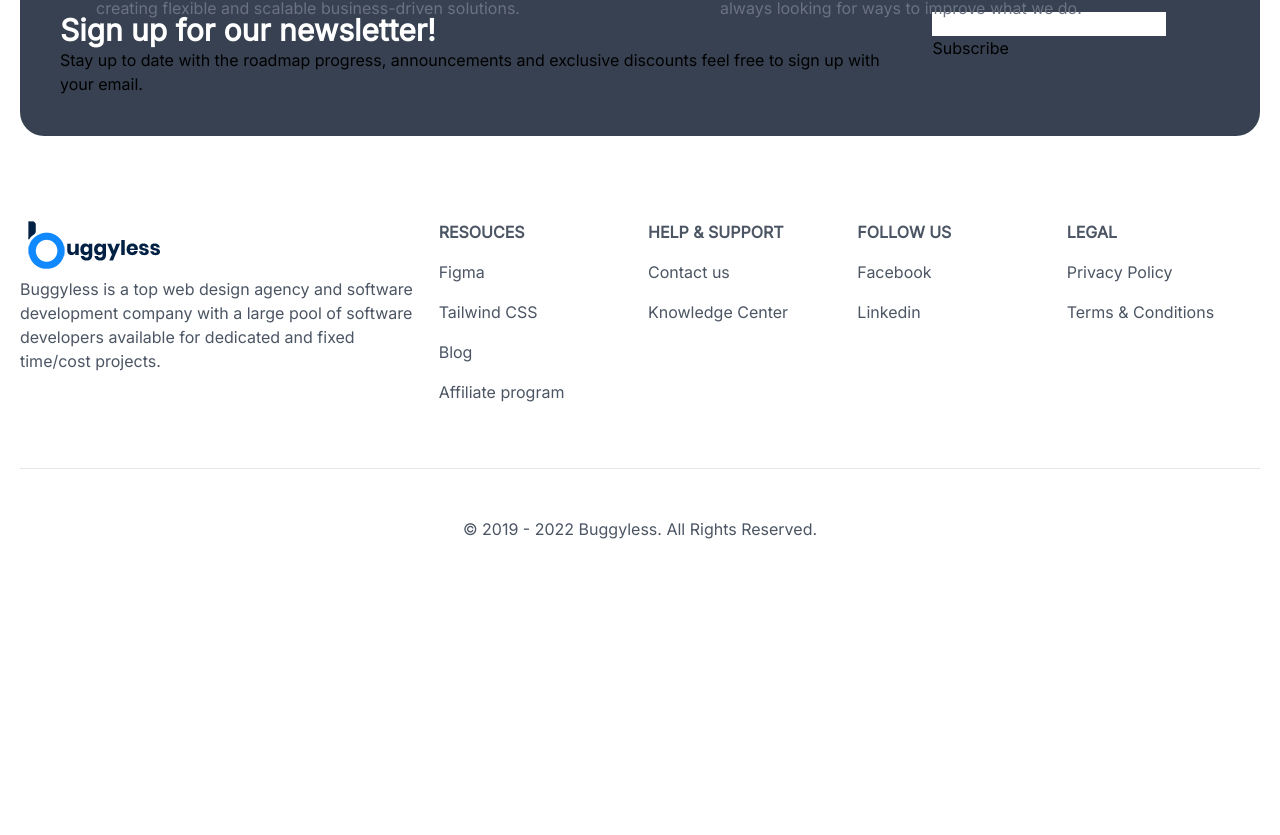
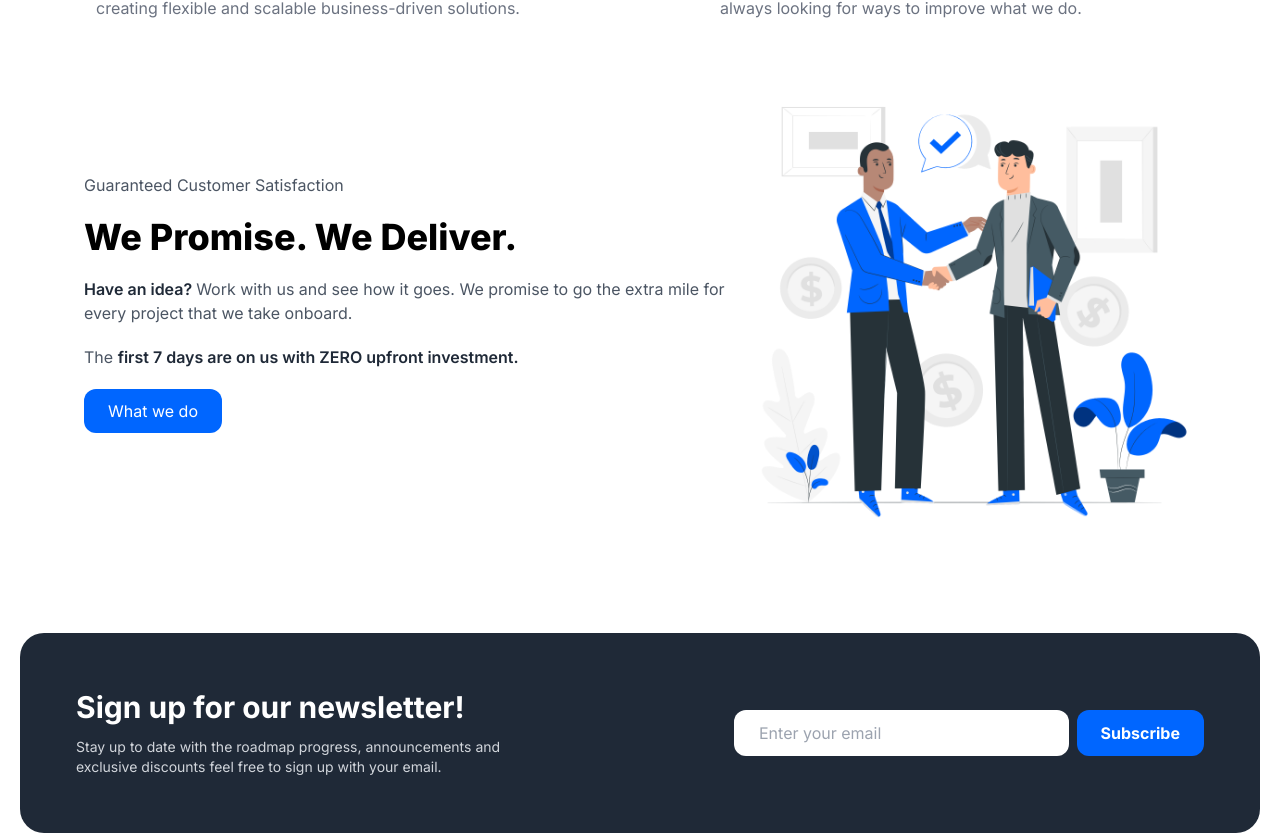
Before and after one commit to dransidu/buggyless, a Next.js app: page / in a window 1280 px wide. Shown: the part 1625-2460 px from the top of the page. Before the commit the page ends 2230 px from the top, so only its background shows below. Built offline with nearby package versions, Linux system fonts and the light colour scheme.

Commit message:
Implementing newsletter, gurantee components

```diff
--- /dev/null
+++ b/components/Gurantee/index.jsx
@@ -0,0 +1,41 @@
+import Image from "next/dist/client/image";
+import gurantee from "../../assets/images/gurantee.png";
+
+export default function Gurantee() {
+    return (
+        <div className="dark:bg-gray-900 pb-48">
+            <div className="max-w-6xl mx-auto px-5 flex flex-col items-center sm:flex sm:flex-row">
+                <div className="sm:w-7/12">
+                    <p className="text-gray-600 text-base dark:text-slate-300">
+                        Guaranteed Customer Satisfaction
+                    </p>
+                    <h3 className="text-2xl font-black dark:text-white lg:text-4xl mt-5">
+                        We Promise. We Deliver.
+                    </h3>
+                    <p className="text-gray-600 text-base dark:text-slate-300 mt-5">
+                        <span className="text-gray-800 dark:text-slate-200 font-semibold">
+                            Have an idea?{" "}
+                        </span>
+                        Work with us and see how it goes. We promise to go the
+                        extra mile for every project that we take onboard.
+                    </p>
+                    <p className="text-gray-600 text-base dark:text-slate-300 mt-5">
+                        The{" "}
+                        <span className="text-gray-800 dark:text-slate-200 font-semibold">
+                            first 7 days are on us with ZERO upfront investment.
+                        </span>
+                    </p>
+                    <a
+                        href="#"
+                        className="mt-5 text-white bg-primary hover:bg-blue-800 focus:ring-4 focus:ring-blue-300 font-medium rounded-xl text-base px-6 py-2.5 text-center md:mr-5 mb-3 md:mb-0 inline-flex items-center justify-center"
+                    >
+                        What we do
+                    </a>
+                </div>
+                <div className="sm:w-5/12">
+                    <Image src={gurantee} />
+                </div>
+            </div>
+        </div>
+    );
+}
--- a/components/Newsletter/index.jsx
+++ b/components/Newsletter/index.jsx
@@ -2,19 +2,27 @@ export default function Newsletter() {
     return (
         <div className="">
             <div className="max-w-7xl mx-auto">
-                <div className=" flex flex-col md:flex md:flex-row md:gap-8 bg-gray-700 p-10 m-5 rounded-3xl -mt-24">
-                    <div className="">
-                        <h3 className="text-white font-bold text-xl md:text-3xl">Sign up for our newsletter!</h3>
-                        <p>
+                <div className="flex flex-col md:flex md:justify-between md:flex-row md:gap-8 bg-gray-800 dark:bg-gray-700 p-14 m-5 rounded-3xl -mt-24 items-center">
+                    <div className="md:w-5/12">
+                        <h3 className="text-white font-bold text-xl md:text-3xl">
+                            Sign up for our newsletter!
+                        </h3>
+                        <p className="text-gray-300 mt-3 text-sm">
                             Stay up to date with the roadmap progress,
                             announcements and exclusive discounts feel free to
                             sign up with your email.
                         </p>
                     </div>
-                    <div>
-                        <div>
-                            <input type="text" />
-                            <button>Subscribe</button>
+                    <div className="md:w-5/12">
+                        <div className="flex flex-col md:flex md:flex-row gap-2">
+                            <input
+                                type="text"
+                                placeholder="Enter your email"
+                                className="bg-white rounded-xl px-6 py-2.5 w-full border border-transparent focus:outline-none focus:ring focus:ring focus:ring-2 focus:ring-primary"
+                            />
+                            <button className="bg-primary px-6 py-2.5 font-bold text-white rounded-xl">
+                                Subscribe
+                            </button>
                         </div>
                     </div>
                 </div>
--- a/components/Welcome/index.jsx
+++ b/components/Welcome/index.jsx
@@ -19,7 +19,7 @@ export default function Welcome() {
                         <p className="text-center sm:text-left text-gray-900 text-5xl sm:text-6xl font-extrabold mt-5 sm:leading-idleSize dark:text-gray-100">
                             Your Trusted <br></br> Development <br></br>Partner
                         </p>
-                        <p className="text-center sm:text-left mt-5 mb-10 text-gray-600 dark:text-slate-300">
+                        <p className="text-center lg:pr-14 sm:text-left mt-5 mb-10 text-gray-600 dark:text-slate-300">
                             We deliver web and mobile app development services
                             to global businesses since 1998, with 100% project
                             delivery success. Hire the best programmers at
@@ -27,7 +27,7 @@ export default function Welcome() {
                             project execution processes help you to deliver the
                             right solutions.
                         </p>
-                        <div className="flex    -col mb-8 md:flex-row lg:justify-start">
+                        <div className="flex flex-col mb-8 md:flex-row lg:justify-start">
                             <a
                                 href="#"
                                 className="text-white bg-primary hover:bg-blue-800 focus:ring-4 focus:ring-blue-300 font-medium rounded-xl text-base px-6 py-2.5 text-center md:mr-5 mb-3 md:mb-0 inline-flex items-center justify-center"
--- a/pages/index.js
+++ b/pages/index.js
@@ -2,6 +2,7 @@ import Navbar from "../components/Navbar";
 import Welcome from "../components/Welcome";
 import About from "../components/About";
 import DevProcess from "../components/DevProcess";
+import Gurantee from "../components/Gurantee";
 import Footer from "../components/Footer";
 import Newsletter from "../components/Newsletter";
 
@@ -12,6 +13,7 @@ export default function Home() {
             <Welcome />
             <About />
             <DevProcess />
+            <Gurantee />
             <Newsletter/>
             <Footer/>
         </div>
--- a/styles/globals.css
+++ b/styles/globals.css
@@ -1,4 +1,4 @@
-@import url("https://fonts.googleapis.com/css2?family=Inter&display=swap");
+@import url('https://fonts.googleapis.com/css2?family=Inter:wght@400;600;700;800&display=swap');
 
 @tailwind base;
 @tailwind components;
```
Also changed, not shown: assets/images/gurantee.png (added).
